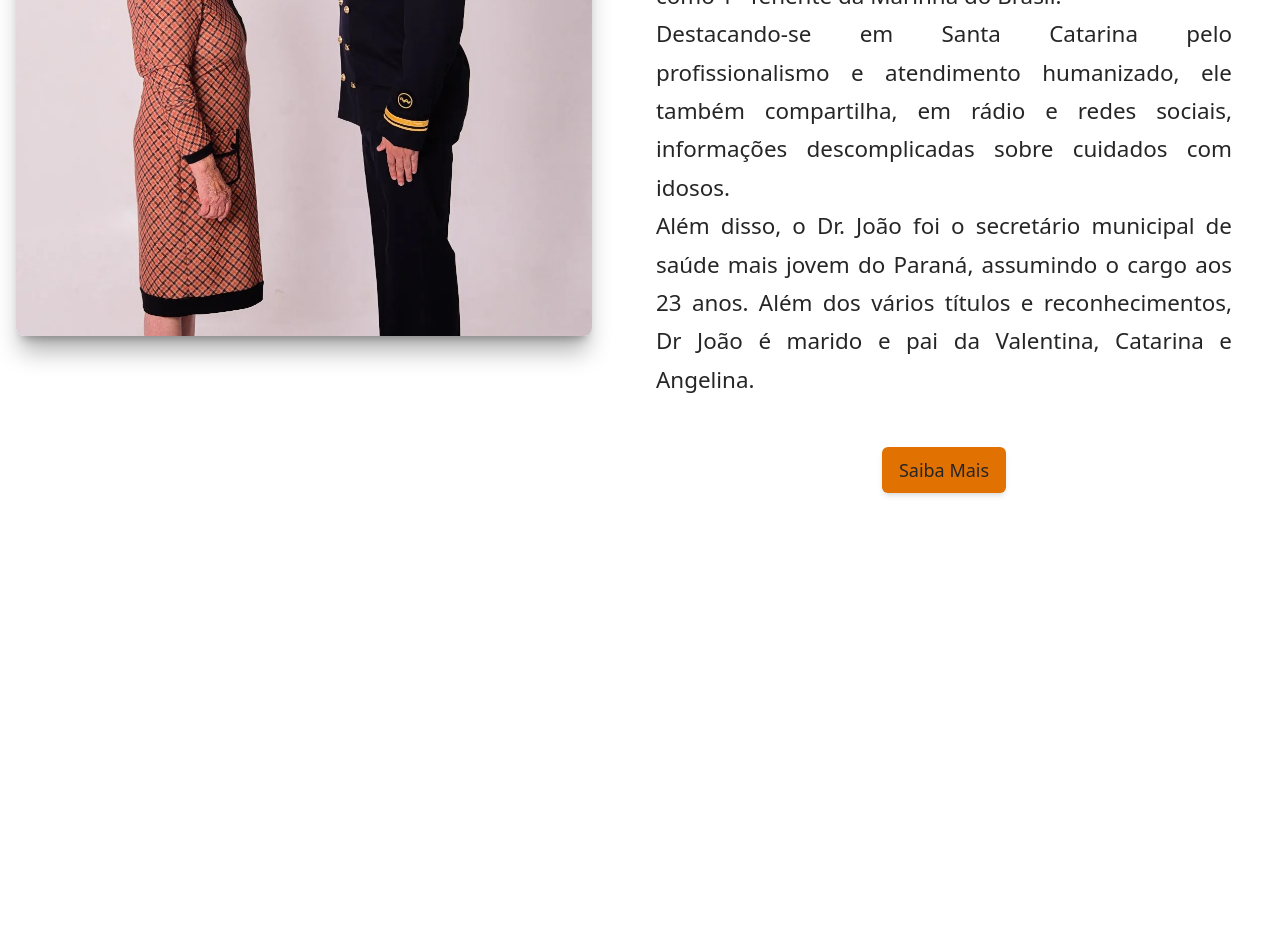
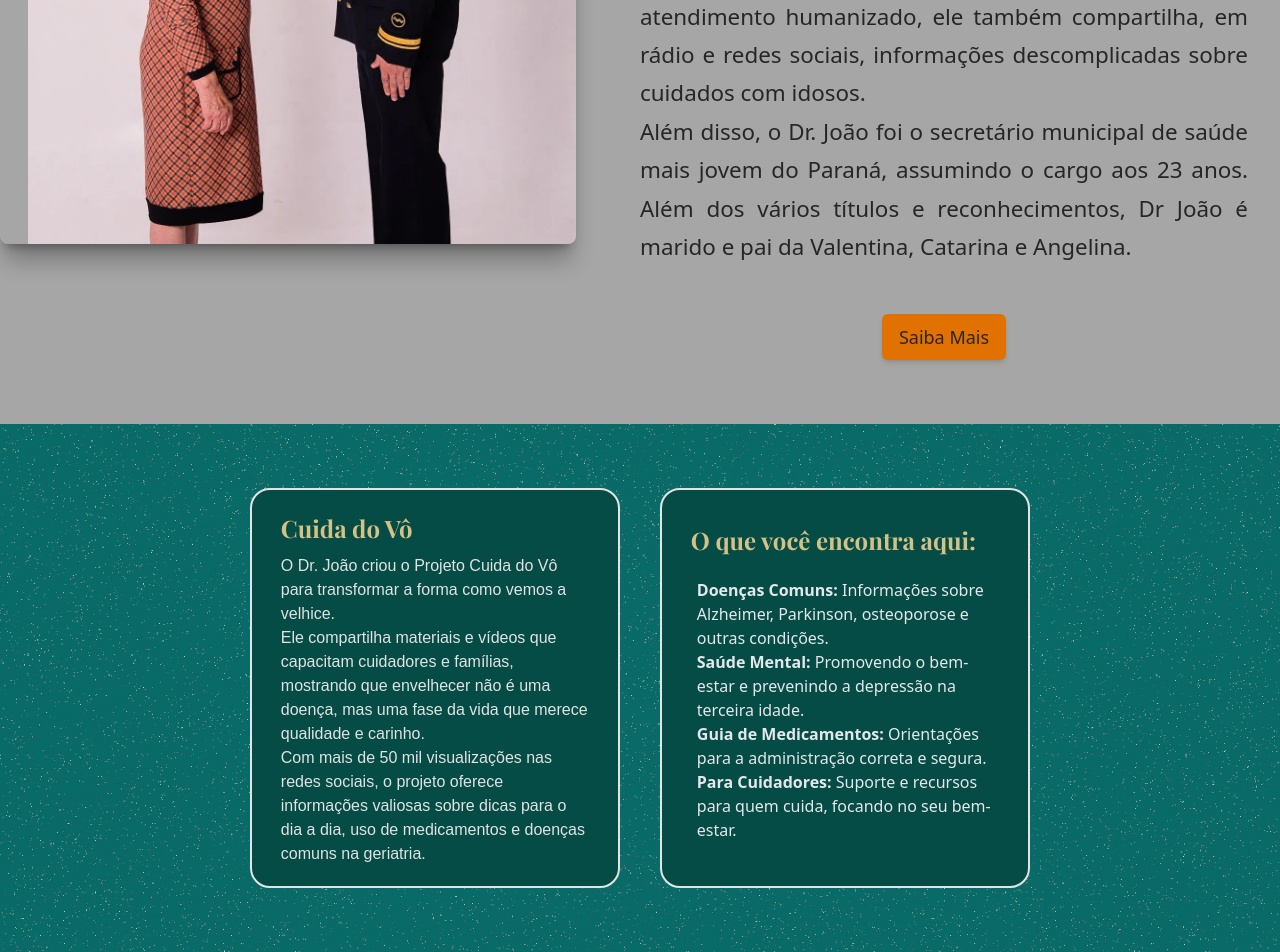
Before and after one commit to Gabrielvsiqueira/Dr-Joao, a website built with Vite: page Dr-joao/index.html in a window 1280 px wide. Shown: the part 1168-2120 px from the top of the page. Before the commit the page ends 1745 px from the top, so only its background shows below. Built offline with nearby package versions, Linux system fonts and the light colour scheme.

Commit message:
feat: add card to page

```diff
--- a/Dr-joao/index.html
+++ b/Dr-joao/index.html
@@ -10,7 +10,8 @@
   <link rel="preconnect" href="https://fonts.googleapis.com" />
   <link rel="preconnect" href="https://fonts.gstatic.com" crossorigin />
   <link
-    href="https://fonts.googleapis.com/css2?family=Lato:ital,wght@0,100;0,300;0,400;0,700;0,900;1,100;1,300;1,400;1,700;1,900&family=Playfair+Display:wght@400..900&display=swap" />
+    href="https://fonts.googleapis.com/css2?family=Lato:ital,wght@0,100;0,300;0,400;0,700;0,900;1,100;1,300;1,400;1,700;1,900&family=Playfair+Display:wght@400..900&display=swap"
+    rel="stylesheet" />
 </head>
 
 <body>
@@ -42,12 +43,12 @@
       </div>
     </div>
   </header>
-  <main class="max-w-8xl mx-auto px-4 sm:px-6 lg:px-4 py-12">
-    <div class="flex flex-col md:flex-row justify-center pt-20 mb-9 items-center md:items-start md:gap-8">
+  <main>
+    <div class="flex flex-col md:flex-row justify-center items-center md:items-start md:gap-8 bg-[#A6A6A6] py-16">
       <img src="./img/foto2.jpg" alt="foto 2"
-        class="max-w-full md:max-w-lg lg:max-w-xl rounded-lg shadow-xl/30 mb-6 md:mb-0" />
+        class="max-w-full pl-7 md:max-w-lg lg:max-w-xl rounded-lg shadow-xl/30 mb-6 md:mb-0" />
       <div class="content">
-        <h1 class="font-playfair text-5xl md:text-6xl font-medium p-8 m-2 text-center md:text-left">
+        <h1 class="font-playfair text-5xl md:text-6xl font-medium p-8 m-2 text-center md:text-left pt-10">
           História e Formação
         </h1>
         <p class="text-lg leading-relaxed px-4 md:px-0">
@@ -65,7 +66,43 @@
           type="button"> Saiba Mais </button>
       </div>
     </div>
+    <div class="flex flex-col lg:flex-row justify-center items-center gap-10 bg-cover bg-center bg-no-repeat p-6 py-16"
+      style="background-image: url('../img/capa.png');">
+      <div class="card">
+        <div class="card-details">
+          <p class="text-title">Cuida do Vô</p>
+          <p class="text-body">O Dr. João criou o Projeto Cuida do Vô para transformar a forma como vemos a velhice.
+            <br>
+            Ele compartilha materiais e vídeos que capacitam cuidadores e famílias, mostrando que envelhecer não é uma
+            doença, mas uma fase da vida que merece qualidade e carinho.<br> Com mais de 50 mil visualizações nas redes
+            sociais, o projeto oferece informações valiosas sobre dicas para o dia a dia, uso de medicamentos e doenças
+            comuns na geriatria.</p>
+        </div>
+        <button class="card-button">Saiba mais</button>
+      </div>
+
+      <div class="card">
+        <div class="card-details">
+          <p class="text-title">O que você encontra aqui:</p>
+          <ul class="py-3 px-1.5 text-gray-200">
+            <li>
+              <strong>Doenças Comuns:</strong> Informações sobre Alzheimer, Parkinson, osteoporose e outras condições.
+            </li>
+            <li>
+              <strong>Saúde Mental:</strong> Promovendo o bem-estar e prevenindo a depressão na terceira idade.
+            </li>
+            <li>
+              <strong>Guia de Medicamentos:</strong> Orientações para a administração correta e segura.
+            </li>
+            <li>
+              <strong>Para Cuidadores:</strong> Suporte e recursos para quem cuida, focando no seu bem-estar.
+            </li>
+          </ul>
+        </div>
+        <button class="card-button">conheça o projeto</button>
+      </div>
+    </div>
   </main>
 </body>
-
+<script src="../Dr-joao/src/main.js"></script>
 </html>
--- a/Dr-joao/src/main.js
+++ /dev/null
@@ -1,4 +0,0 @@
-AOS.init({
-  duration: 1000, // Duração padrão da animação em milissegundos
-  once: true // Anima apenas uma vez ao rolar
-});
--- a/Dr-joao/src/style.css
+++ b/Dr-joao/src/style.css
@@ -86,6 +86,7 @@ main {
   font-size: 1.5em;
   font-weight: bold;
   align-items: center;
+  color: #D4C186;
 }
 
 .card:hover {
```
